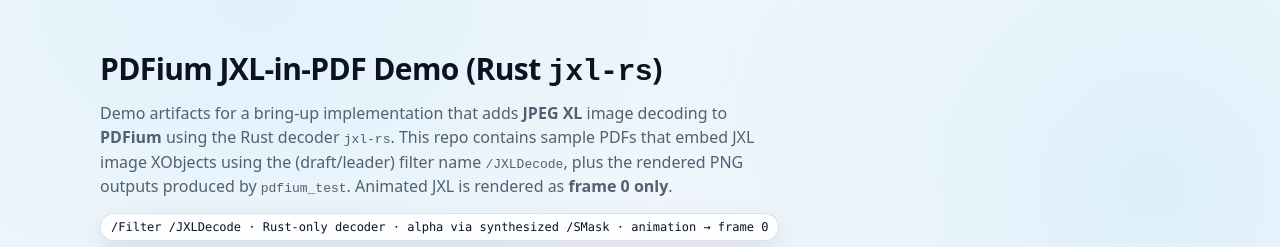
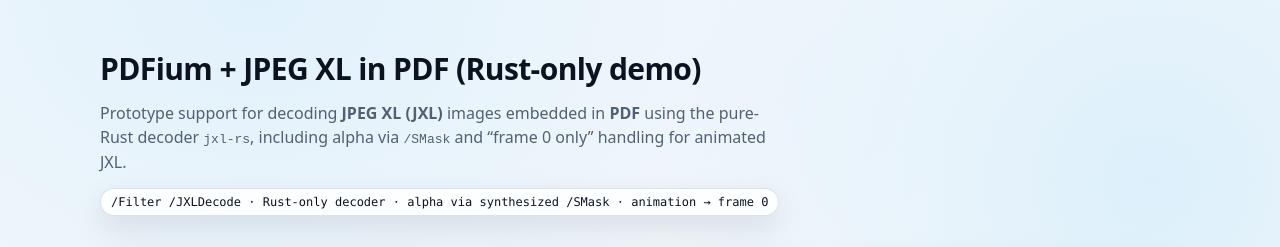
Before and after one commit to hjanuschka/pdfium-demo, a plain HTML site: page docs/index.html in a window 1280 px wide. Shown: the top 247 px of the page. Drawn offline with Linux system fonts and the light colour scheme.

Commit message:
Tweak headline and intro sentence

```diff
--- a/docs/index.html
+++ b/docs/index.html
@@ -153,12 +153,9 @@
 </head>
 <body>
   <header>
-    <h1>PDFium JXL-in-PDF Demo (Rust <code>jxl-rs</code>)</h1>
+    <h1>PDFium + JPEG XL in PDF (Rust-only demo)</h1>
     <p class="lead">
-      Demo artifacts for a bring-up implementation that adds <strong>JPEG XL</strong> image decoding to <strong>PDFium</strong>
-      using the Rust decoder <code>jxl-rs</code>. This repo contains sample PDFs that embed JXL image XObjects using the
-      (draft/leader) filter name <code>/JXLDecode</code>, plus the rendered PNG outputs produced by <code>pdfium_test</code>.
-      Animated JXL is rendered as <strong>frame 0 only</strong>.
+      Prototype support for decoding <strong>JPEG XL (JXL)</strong> images embedded in <strong>PDF</strong> using the pure-Rust decoder <code>jxl-rs</code>, including alpha via <code>/SMask</code> and “frame 0 only” handling for animated JXL.
     </p>
     <div class="pill">/Filter /JXLDecode · Rust-only decoder · alpha via synthesized /SMask · animation → frame 0</div>
   </header>
```
